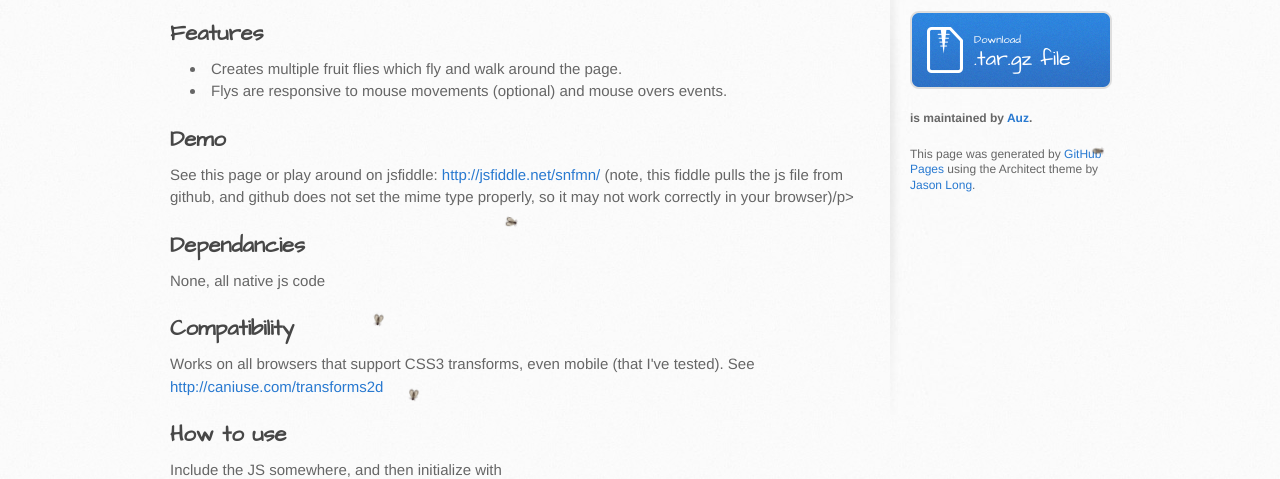
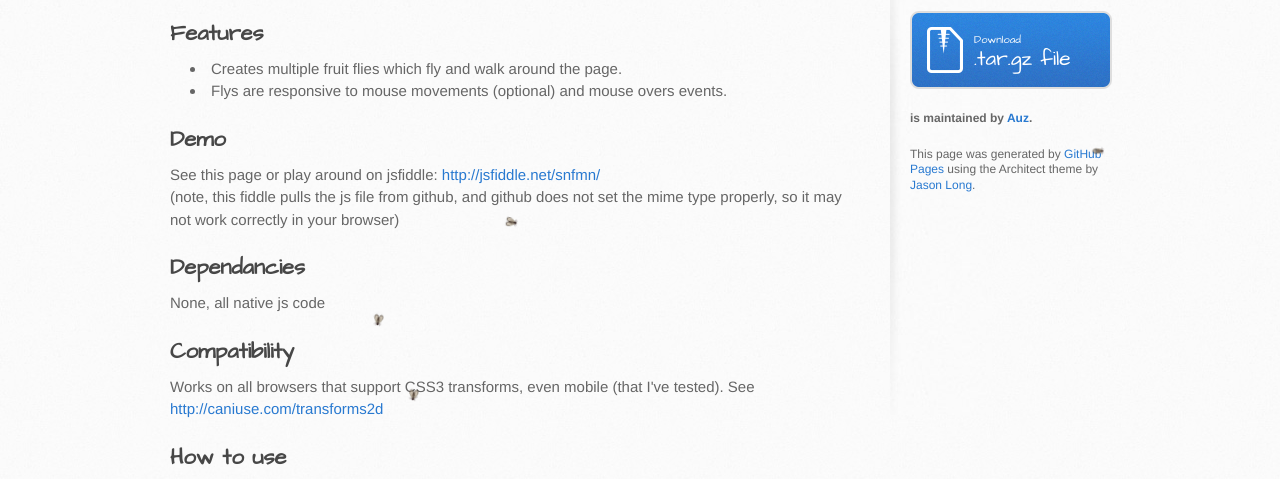
Before and after one commit to Auz/Bug, a plain HTML site: page index.html in a window 1280 px wide. Shown: the part 321-800 px from the top of the page. Drawn offline with Linux system fonts and the light colour scheme.

Commit message:
Added br

```diff
--- a/index.html
+++ b/index.html
@@ -41,7 +41,7 @@
 <li>Flys are responsive to mouse movements (optional) and mouse overs events.</li>
 </ul><h2>Demo</h2>
 
-<p>See this page or play around on jsfiddle: <a href="http://jsfiddle.net/snfmn/">http://jsfiddle.net/snfmn/</a> (note, this fiddle pulls the js file from github, and github does not set the mime type properly, so it may not work correctly in your browser)/p>
+<p>See this page or play around on jsfiddle: <a href="http://jsfiddle.net/snfmn/">http://jsfiddle.net/snfmn/</a> <br />(note, this fiddle pulls the js file from github, and github does not set the mime type properly, so it may not work correctly in your browser)</p>
 
 <h2>Dependancies</h2>
 
```
